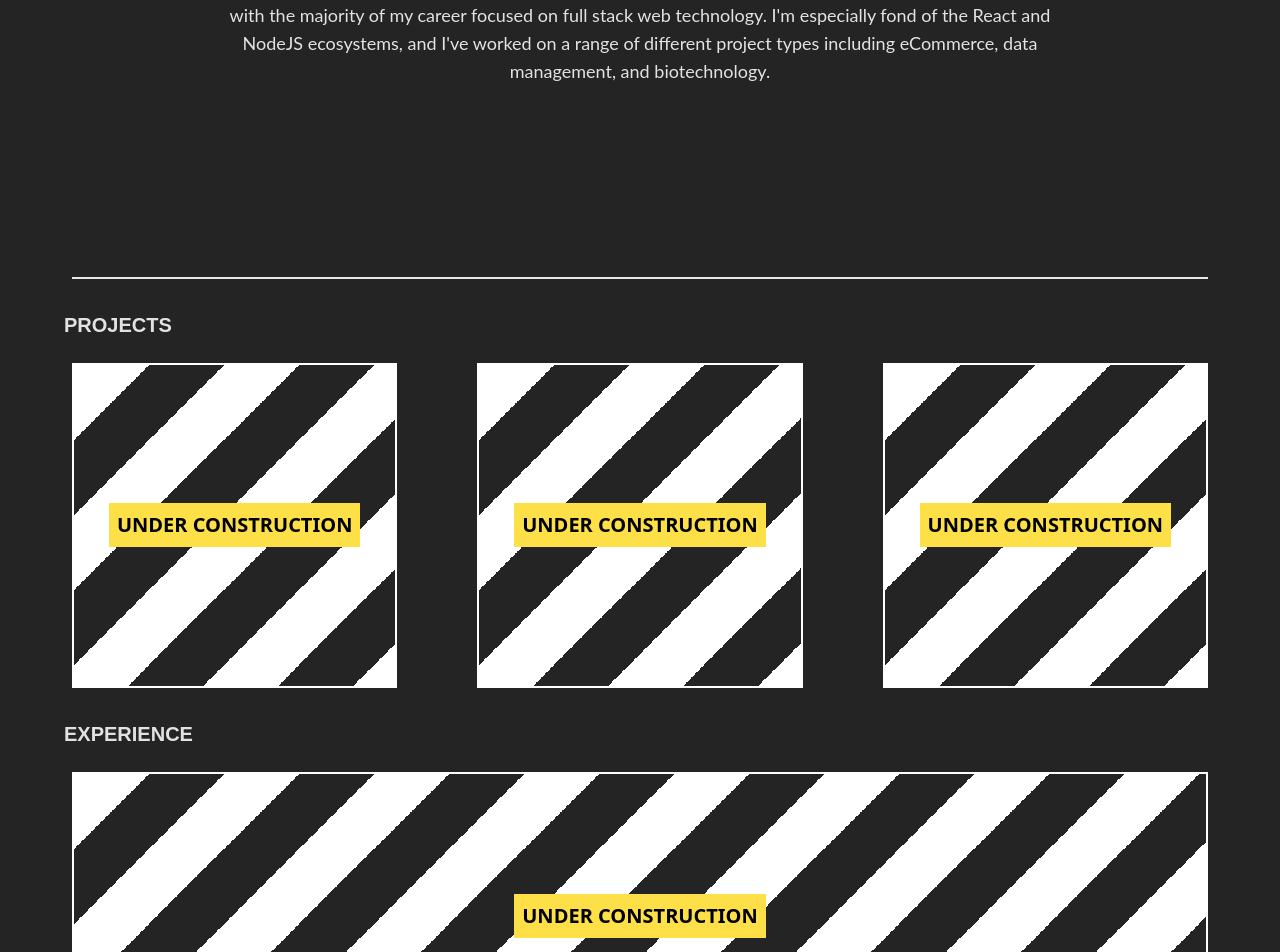
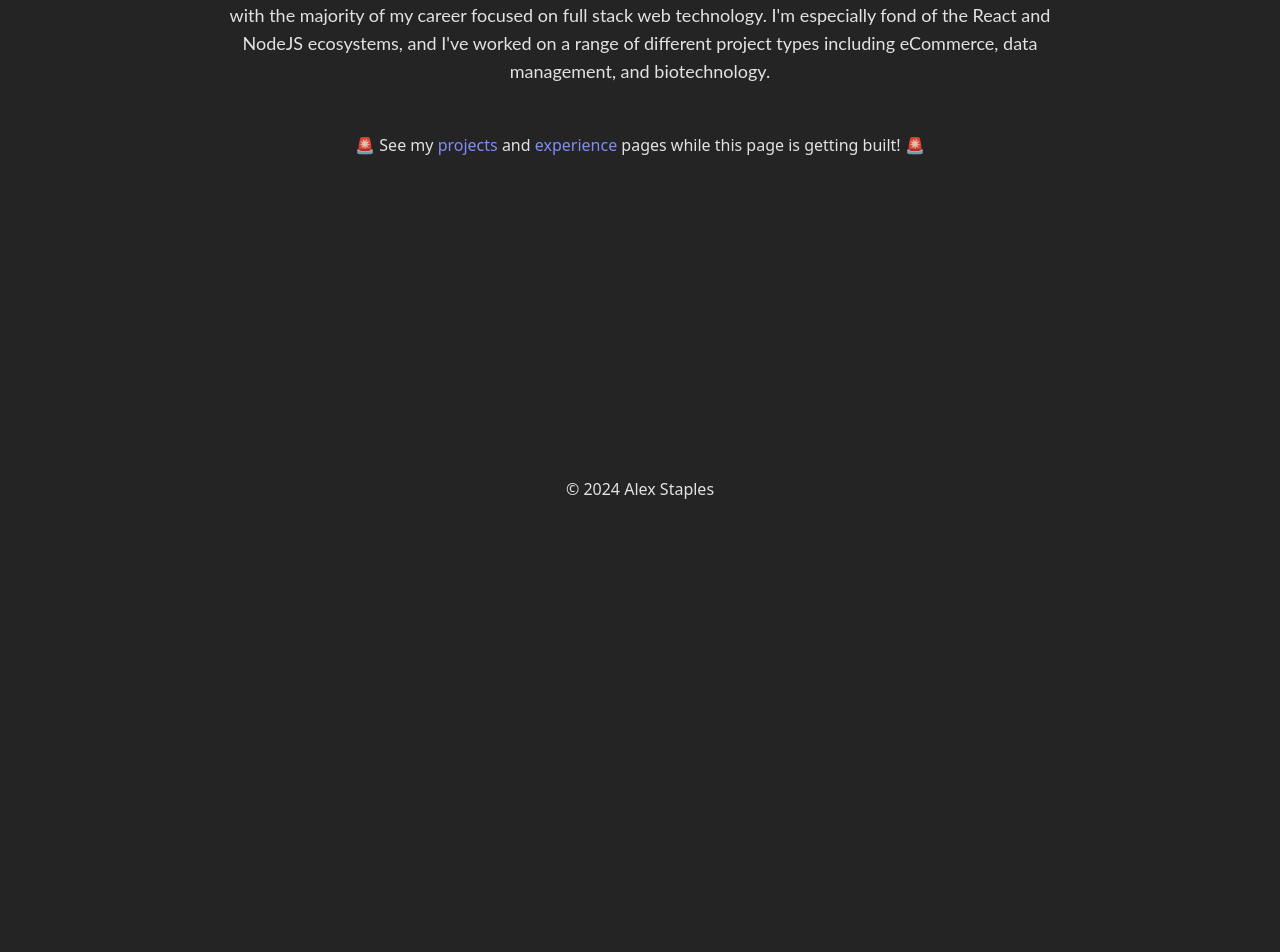
Before and after one commit to aventide/alexstaples.dev, a React (Vite) app: page / in a window 1280 px wide. Shown: the part 360-1312 px from the top of the page. After the commit the page ends 925 px from the top, so only its background shows below. Built offline with nearby package versions, Linux system fonts and the light colour scheme; what @react-pdf/renderer would draw is missing.

Commit message:
refactor: factor out headings in DividerSection

```diff
--- a/src/components/DividerSection.jsx
+++ b/src/components/DividerSection.jsx
@@ -1,10 +1,17 @@
-export default function DividerSection({ children, doubleSpaced = false }) {
+export default function DividerSection({
+	children,
+	doubleSpaced = false,
+	title = "",
+}) {
 	return (
 		<div
 			className={`divider before:bg-white after:bg-white before:opacity-10 after:opacity-10 ${
 				doubleSpaced ? "my-16" : "my-8"
 			}`}
 		>
+			<span className="font-heading font-bold my-4 inline-block text-2xl uppercase">
+				{title}
+			</span>
 			{children}
 		</div>
 	);
--- a/src/pages/Home.jsx
+++ b/src/pages/Home.jsx
@@ -1,9 +1,12 @@
+import DividerSection from "../components/DividerSection";
 import UnderConstruction from "../components/UnderConstruction";
+
+import { Link } from "wouter";
 
 export default function Home() {
 	return (
 		<div>
-			<div className="mt-24 md:mt-48 mx-4 md:mx-10 pb-16 md:pb-48 text-center border-b-2">
+			<div className="mt-24 md:mt-48 mx-4 md:mx-10 pb-16 md:pb-48 text-center">
 				<h1 className="font-heading">Hi. I'm Alex.</h1>
 				<p className="mt-6 font-body text-md md:text-lg lg:mx-32">
 					I'm a software developer from Northborough, Massachusetts. I've been
@@ -12,31 +15,22 @@ export default function Home() {
 					and NodeJS ecosystems, and I've worked on a range of different project
 					types including eCommerce, data management, and biotechnology.
 				</p>
+				<br />
+				<br />
+				<p>
+					🚨 See my{" "}
+					<Link to="/projects" className="text-indigo-400">
+						projects
+					</Link>{" "}
+					and{" "}
+					<Link to="/experience" className="text-indigo-400">
+						experience
+					</Link>{" "}
+					pages while this page is getting built! 🚨
+				</p>
 			</div>
-			<div className="mt-16 md:mt-8">
-				<h2 className="mb-4 md:mb-6 font-bold text-xl mx-4 md:mx-8 font-heading">
-					PROJECTS
-				</h2>
-				<div className="grid grid-cols:1 md:grid-cols-2 lg:grid-cols-3 gap-8 md:gap-20 mx-4 md:mx-10">
-					<UnderConstruction small />
-					<UnderConstruction small />
-					<UnderConstruction small />
-				</div>
-			</div>
-			<div className="mt-16 md:mt-8">
-				<h2 className="mb-4 md:mb-6 font-bold text-xl mx-4 md:mx-8 font-heading">
-					EXPERIENCE
-				</h2>
-				<div className="grid mx-4 md:mx-10">
-					<div className="border-white border-2 flex-1 h-72 under-construction-small">
-						<div className="h-full flex justify-center items-center ">
-							<div className={"bg-yellow-300 text-black text-xl font-bold p-2"}>
-								UNDER CONSTRUCTION
-							</div>
-						</div>
-					</div>
-				</div>
-			</div>
+			{/* <DividerSection title="projects" />
+			<DividerSection title="experience" /> */}
 		</div>
 	);
 }
--- a/src/pages/Projects.jsx
+++ b/src/pages/Projects.jsx
@@ -7,11 +7,7 @@ import Project from "../components/Project";
 export default function Projects() {
 	return (
 		<div>
-			<DividerSection>
-				<h1 className="font-heading font-bold my-4 inline-block text-2xl ">
-					PROJECTS
-				</h1>
-			</DividerSection>
+			<DividerSection title="projects" />
 			<div className="grid grid-cols-1 md:grid-cols-2 gap-4 md:gap-8 md:mx-4">
 				<Project
 					name="Personal Website"
--- a/src/pages/Resume.jsx
+++ b/src/pages/Resume.jsx
@@ -11,11 +11,7 @@ import PDFResume from "./PDFResume";
 export default function Resume() {
 	return (
 		<div className="">
-			<DividerSection>
-				<h1 className="font-heading font-bold my-4 inline-block text-2xl ">
-					EXPERIENCE
-				</h1>
-			</DividerSection>
+			<DividerSection title="experience" />
 			<div className="mt-4 mb-8 md:mx-4">
 				<Job company="wasabi" open />
 				<Job company="motifSoftware" />
@@ -67,13 +63,7 @@ export default function Resume() {
 function ResumeSection({ children, title }) {
 	return (
 		<div className="mt-4 mb-8">
-			{title && (
-				<DividerSection doubleSpaced>
-					<h2 className="font-heading font-bold my-4 inline-block text-2xl uppercase">
-						{title}
-					</h2>
-				</DividerSection>
-			)}
+			{title && <DividerSection doubleSpaced title={title} />}
 			{children}
 		</div>
 	);
```
